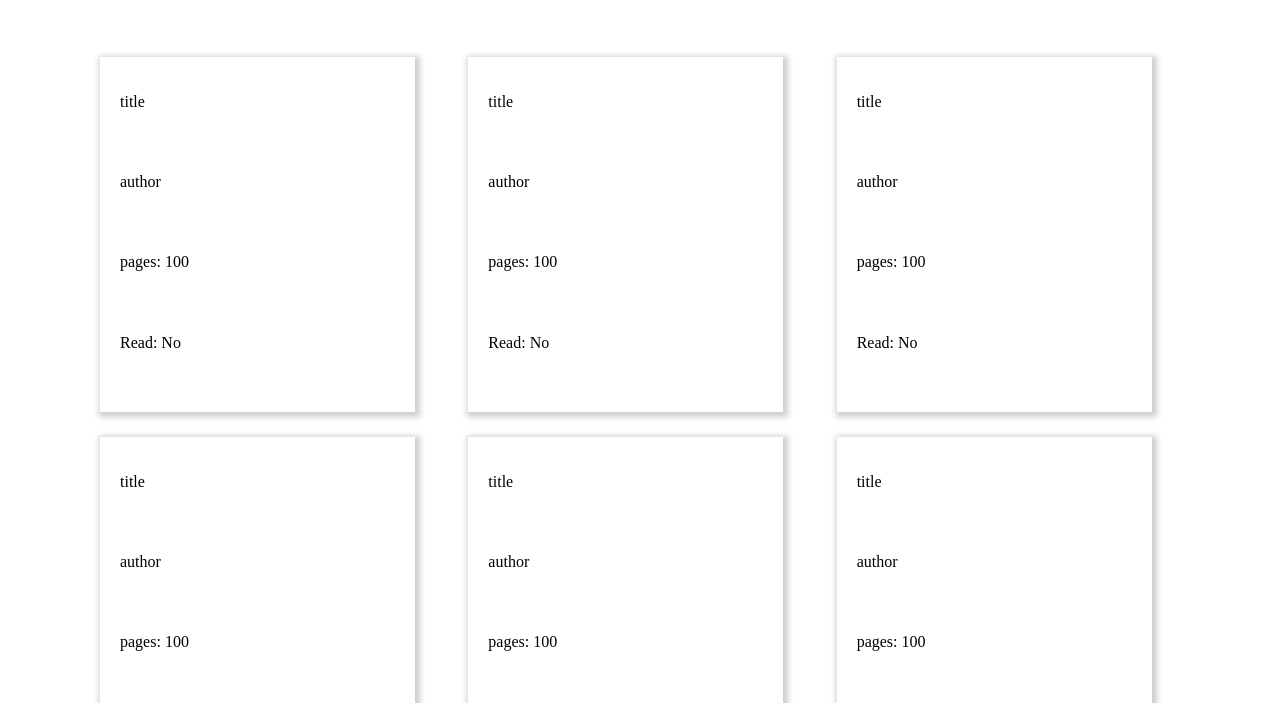
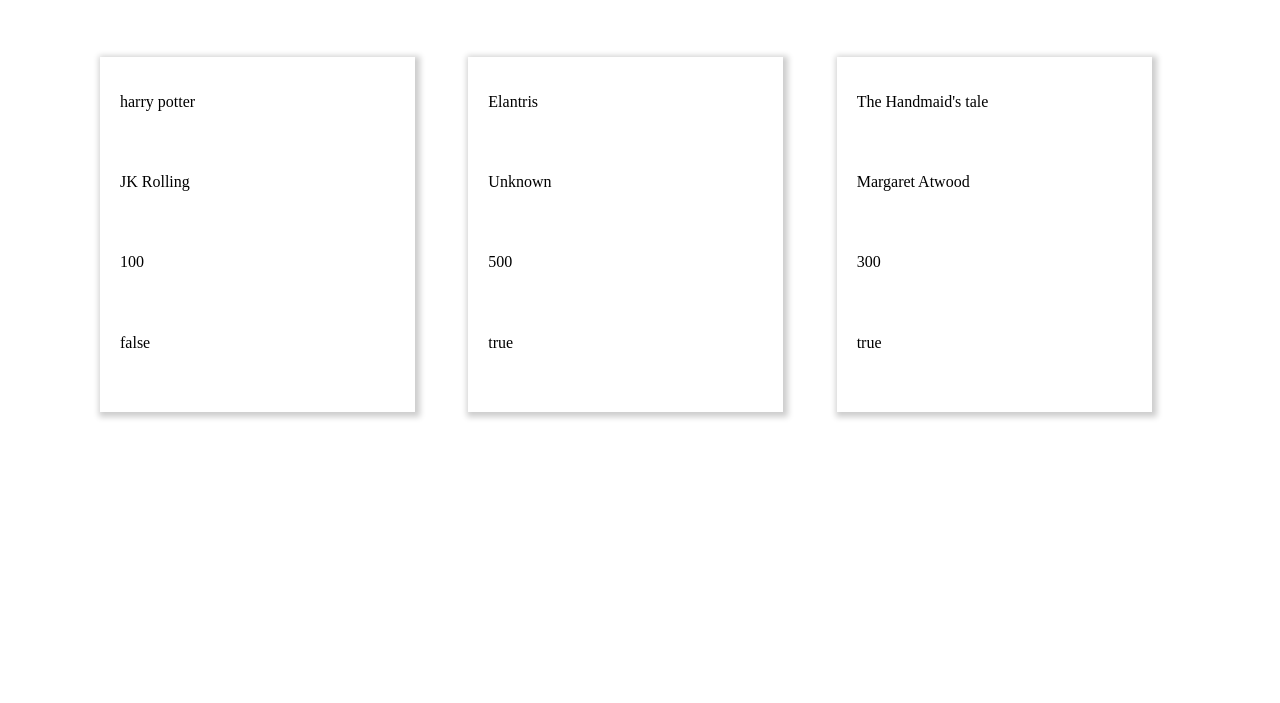
Before and after one commit to GbAraujoSouza/library-app, a website: page index.html in a window 1280 px wide. Shown: the part 73-776 px from the top of the page. Drawn offline with Linux system fonts and the light colour scheme.

Commit message:
display books from js script

```diff
--- a/index.html
+++ b/index.html
@@ -22,48 +22,6 @@
     </header>
 
     <main class="cards-container">
-      <div class="book-card">
-        <p>title</p>
-        <p>author</p>
-        <p>pages: 100</p>
-        <p>Read: No</p>
-      </div>
-      <div class="book-card">
-        <p>title</p>
-        <p>author</p>
-        <p>pages: 100</p>
-        <p>Read: No</p>
-      </div>
-      <div class="book-card">
-        <p>title</p>
-        <p>author</p>
-        <p>pages: 100</p>
-        <p>Read: No</p>
-      </div>
-      <div class="book-card">
-        <p>title</p>
-        <p>author</p>
-        <p>pages: 100</p>
-        <p>Read: No</p>
-      </div>
-      <div class="book-card">
-        <p>title</p>
-        <p>author</p>
-        <p>pages: 100</p>
-        <p>Read: No</p>
-      </div>
-      <div class="book-card">
-        <p>title</p>
-        <p>author</p>
-        <p>pages: 100</p>
-        <p>Read: No</p>
-      </div>
-      <div class="book-card">
-        <p>title</p>
-        <p>author</p>
-        <p>pages: 100</p>
-        <p>Read: No</p>
-      </div>
     </main>
 
     <footer>
--- a/script.js
+++ b/script.js
@@ -1,24 +1,40 @@
+const cardsContainer = document.querySelector(".cards-container");
+
 class Book {
-  constructor(title = '', author = '', numPages = 0, hasRead = false) {
+  constructor(title = "", author = "", numPages = 0, status = false) {
     this.title = title;
     this.author = author;
     this.numPages = numPages;
-    this.hasRead = hasRead;
+    this.status = status;
   }
 }
 
 const myLibrary = [
-  new Book('harry potter', 'JK Rolling', 100, false),
-  new Book('Elantris', 'Unknown', 500, true),
-  new Book('The Handsmaid\'s tale', 'Margaret Atwood', 300, true),
+  new Book("harry potter", "JK Rolling", 100, false),
+  new Book("Elantris", "Unknown", 500, true),
+  new Book("The Handmaid's tale", "Margaret Atwood", 300, true),
 ];
 
+// function addBookToLibrary(title, author, numPages, status) {
+//   const newBook = new Book(title, author, numPages, status);
+//   myLibrary.push(newBook);
+// }
 
-function addBookToLibrary(title, author, numPages, hasRead) {
-  const newBook = new Book(title, author, numPages, hasRead);
-  myLibrary.push(newBook);
+function displayLibrary() {
+  myLibrary.forEach((book) => {
+    const bookElement = document.createElement("div");
+    bookElement.classList.add("book-card");
+
+    const bookProperties = Object.keys(book);
+
+    bookProperties.forEach((property) => {
+      const element = document.createElement("p");
+      element.innerHTML = book[property];
+      bookElement.appendChild(element);
+    });
+
+    cardsContainer.appendChild(bookElement);
+  });
 }
 
-function displayLibrary() {
-  console.log(myLibrary);
-}
+window.addEventListener("load", displayLibrary);
```
